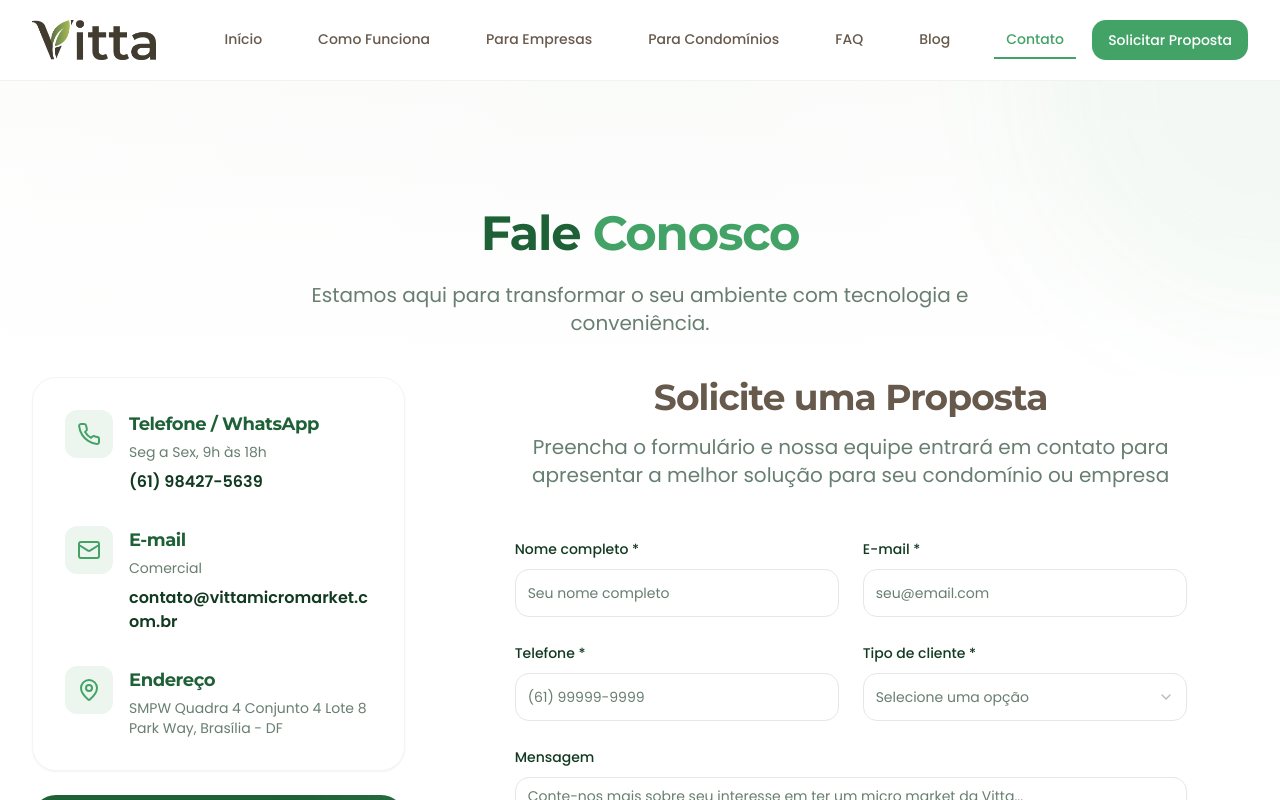
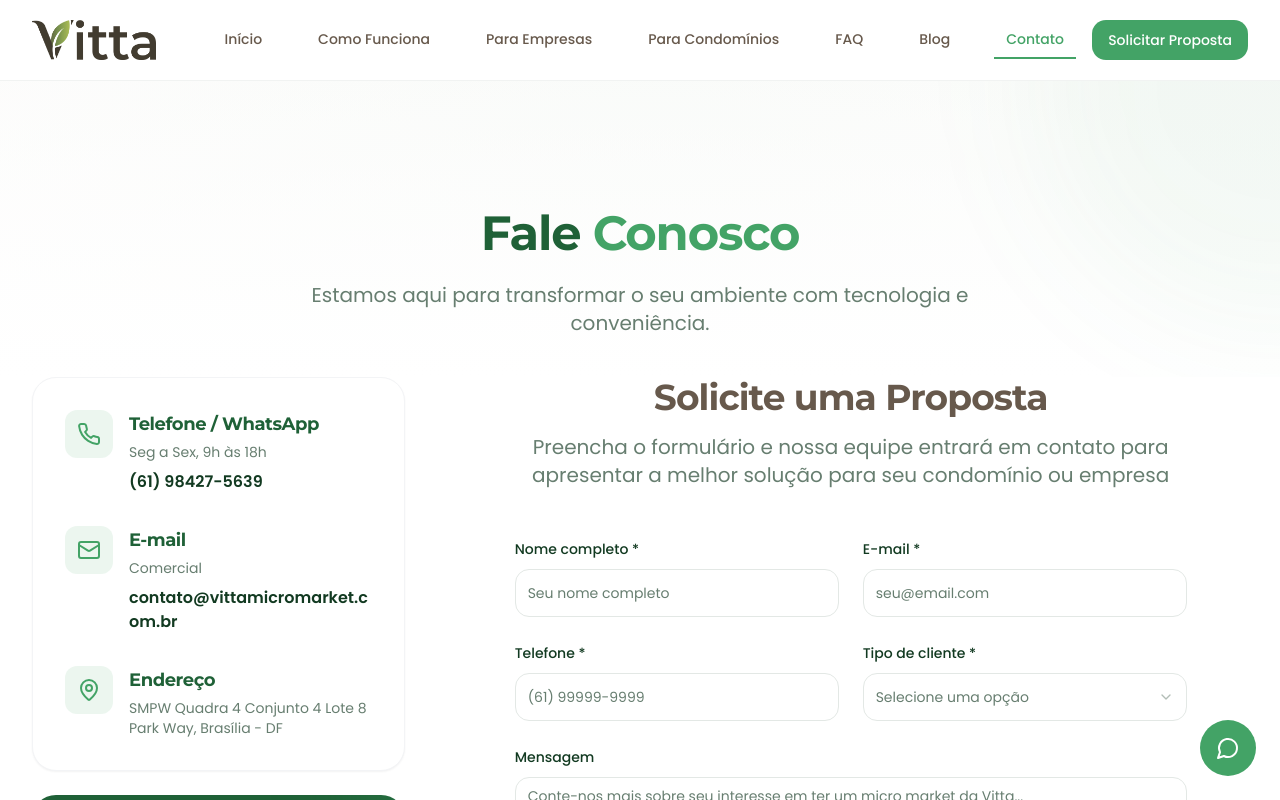
Before and after one commit to andrewsantf/website-vitta, a Next.js app: page /contato in a window 1280 px wide. Shown: the top 800 px of the page. Built offline with nearby package versions, Linux system fonts and the light colour scheme.

Commit message:
Atualização 5

```diff
--- a/src/app/layout.tsx
+++ b/src/app/layout.tsx
@@ -6,6 +6,8 @@ import { Toaster as Sonner } from "@/components/ui/sonner"
 import { TooltipProvider } from "@/components/ui/tooltip"
 import Navigation from "@/components/Navigation"
 import Footer from "@/components/Footer"
+
+import WhatsAppButton from "@/components/WhatsAppButton"
 
 const montserrat = Montserrat({
     subsets: ['latin'],
@@ -37,6 +39,7 @@ export default function RootLayout({
                 <TooltipProvider>
                     <Navigation />
                     {children}
+                    <WhatsAppButton />
                     <Footer />
                     <Toaster />
                     <Sonner />
```
